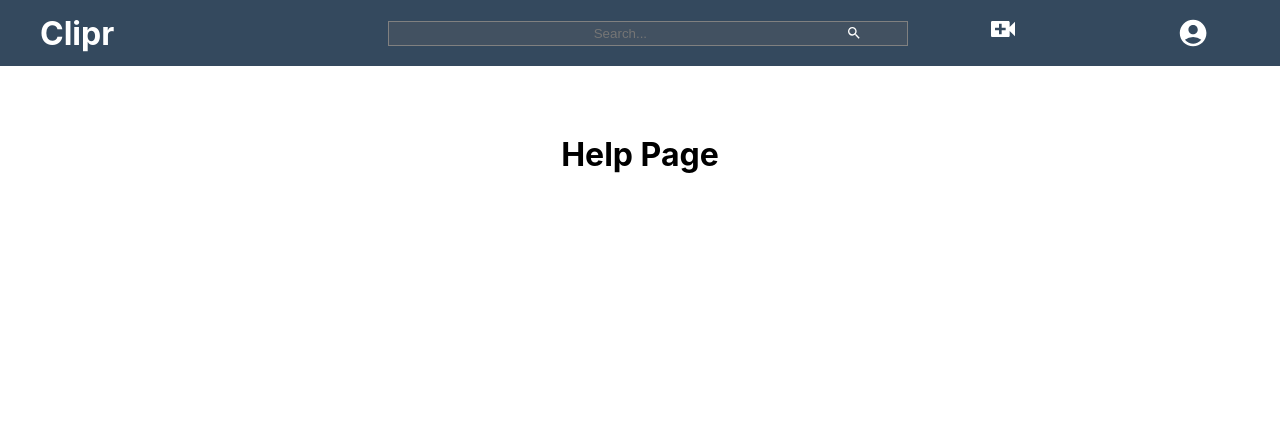
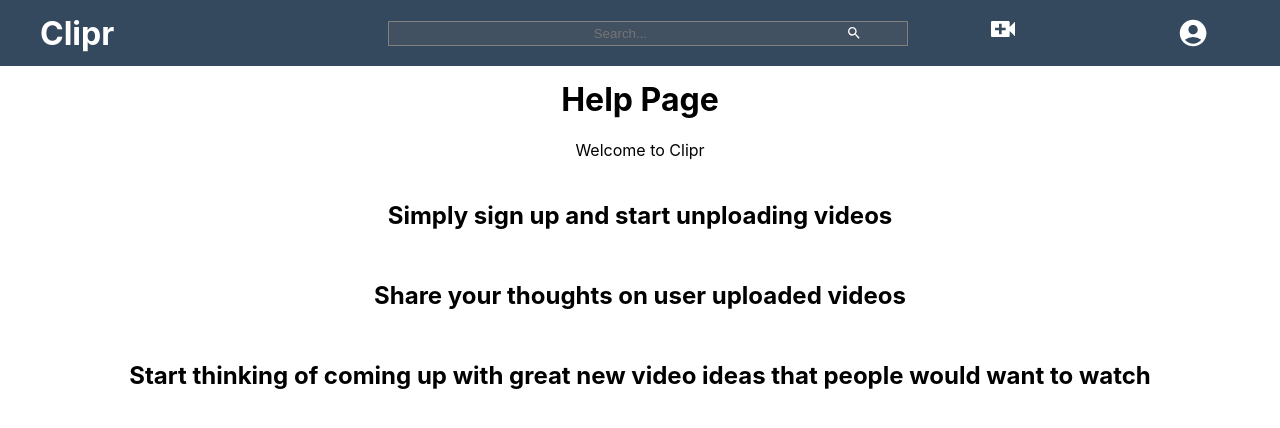
Before and after one commit to Telakshan/Clipr, a React (Create React App) app in the folder clipr/: page /help in a window 1280 px wide. Shown: the top 428 px of the page. Built offline with nearby package versions, Linux system fonts and the light colour scheme.

Commit message:
added comment-form and comment

```diff
--- /dev/null
+++ b/clipr/src/Components/Comment/CommentForm.js
@@ -0,0 +1,25 @@
+import React, { useState } from "react";
+import Button from "../Button/Button";
+
+import './CommentForm.scss';
+
+const CommentForm = () => {
+  const [text, setText] = useState("");
+
+  return (
+    <div className="comment-form">
+      <form className="comment-text">
+        <textarea
+          className="text-area"
+          name="text"
+          placeholder="Add a comment.."
+          value={text}
+          onChange={(e) => setText(e.target.value)}
+        ></textarea>
+        <Button type="submit">Comment</Button>
+      </form>
+    </div>
+  );
+};
+
+export default CommentForm;
--- /dev/null
+++ b/clipr/src/Components/Comment/CommentForm.scss
@@ -0,0 +1,17 @@
+.comment-form {
+  margin-left: 10%;
+
+  .comment-text {
+    .text-area {
+      width: 30vw;
+      border-radius: 5px;
+      padding: 10px;
+    }
+  }
+}
+
+@media (min-width: 320px) and (max-width: 480px) {
+  .comment-form {
+    margin-left: 0px;
+  }
+}
--- a/clipr/src/Components/Navbar/Navbar.scss
+++ b/clipr/src/Components/Navbar/Navbar.scss
@@ -83,5 +83,6 @@
 .scrolled {
   z-index: 2;
   background-color: #222629;
+  transition: 0.5s;
   width: 100%;
 }
--- a/clipr/src/Components/VideoPlayer/VideoPlayer.js
+++ b/clipr/src/Components/VideoPlayer/VideoPlayer.js
@@ -10,9 +10,9 @@ const VideoPlayer = () => {
         <iframe
           src="https://www.youtube.com/embed/JEiEFhaMVVA"
           title="YouTube video player"
-          frameborder="0"
+          frameBorder="0"
           allow="accelerometer; autoplay; clipboard-write; encrypted-media; gyroscope; picture-in-picture"
-          allowfullscreen
+          allowFullScreen
           className='video-player'
         ></iframe>
         {/* <React.Fragment className='buttons'>
--- a/clipr/src/Pages/Info/Help.js
+++ b/clipr/src/Pages/Info/Help.js
@@ -4,9 +4,20 @@ import "./Help.scss";
 
 const Help = () => {
   return (
-    <div className="page">
+    <div className="help-page">
       <div className="landing">
         <h1>Help Page</h1>
+
+        <p>Welcome to Clipr</p>
+
+        <h4>Simply sign up and start unploading videos</h4>
+
+        <h4>Share your thoughts on user uploaded videos</h4>
+
+        <h4>
+          Start thinking of coming up with great new video ideas that people
+          would want to watch
+        </h4>
       </div>
     </div>
   );
--- a/clipr/src/Pages/Info/Help.scss
+++ b/clipr/src/Pages/Info/Help.scss
@@ -0,0 +1,11 @@
+.help-page{
+  margin-top: 10vh;
+  text-align: center;
+
+  h4{
+      font-size: 24px;
+      line-height: 48px;
+  }
+
+
+}
--- a/clipr/src/Pages/VideoPage/VideoPage.js
+++ b/clipr/src/Pages/VideoPage/VideoPage.js
@@ -1,18 +1,30 @@
-import React from 'react';
-import VideoPlayer from '../../Components/VideoPlayer/VideoPlayer';
-import Comment from '../../Components/Comment/Comment';
-import'./VideoPage.scss';
+import React, { useState } from "react";
+import VideoPlayer from "../../Components/VideoPlayer/VideoPlayer";
+import Comment from "../../Components/Comment/Comment";
+import CommentForm from "../../Components/Comment/CommentForm";
+import Button from "../../Components/Button/Button";
+
+import "./VideoPage.scss";
+import { Link } from "react-router-dom";
 
 const VideoPage = () => {
-    return (
-        <div className='video-page'>
+  const [comment, addComment] = useState(false);
 
-            <VideoPlayer/>
+  return (
+    <div className="video-page">
+      <VideoPlayer />
+      {comment ? (
+        <>
+          <CommentForm />
+        </>
+      ) : null}
+      <p to="#" className="comment-action" onClick={() => addComment(!comment)}>
+        {comment ? "Cancel" : "Add a comment..."}
+      </p>
 
-            <Comment className='comments'/>
+      <Comment className="comments" />
+    </div>
+  );
+};
 
-        </div>
-    )
-}
-
-export default VideoPage
+export default VideoPage;
--- a/clipr/src/Pages/VideoPage/VideoPage.scss
+++ b/clipr/src/Pages/VideoPage/VideoPage.scss
@@ -4,6 +4,24 @@
     //width: 100%;
    // position: relative;
     //margin-left: 0px;
+    color: black;
+
+    .comment-action{
+        cursor: pointer;
+        margin-left: 10%;
+        color: blue;
+
+        &:hover{
+            opacity: 0.7;
+        }
+        margin-bottom: 0px;
+    }
+
+
+
+    a{
+        color: blue;
+    }
 
     .comments{
         justify-content: center;
```
Also changed, not shown: clipr/src/App.js (+4 -4 lines).
